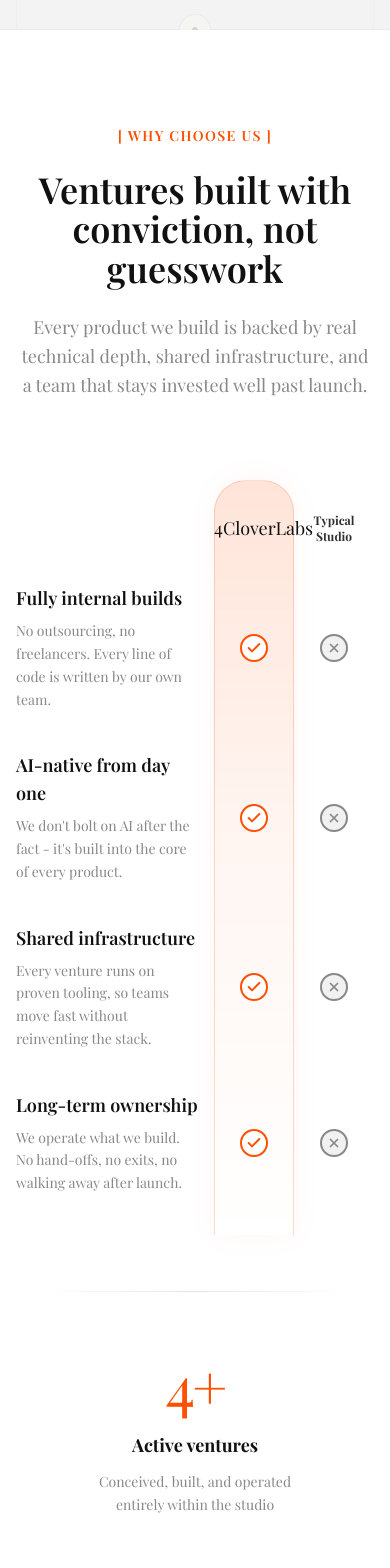
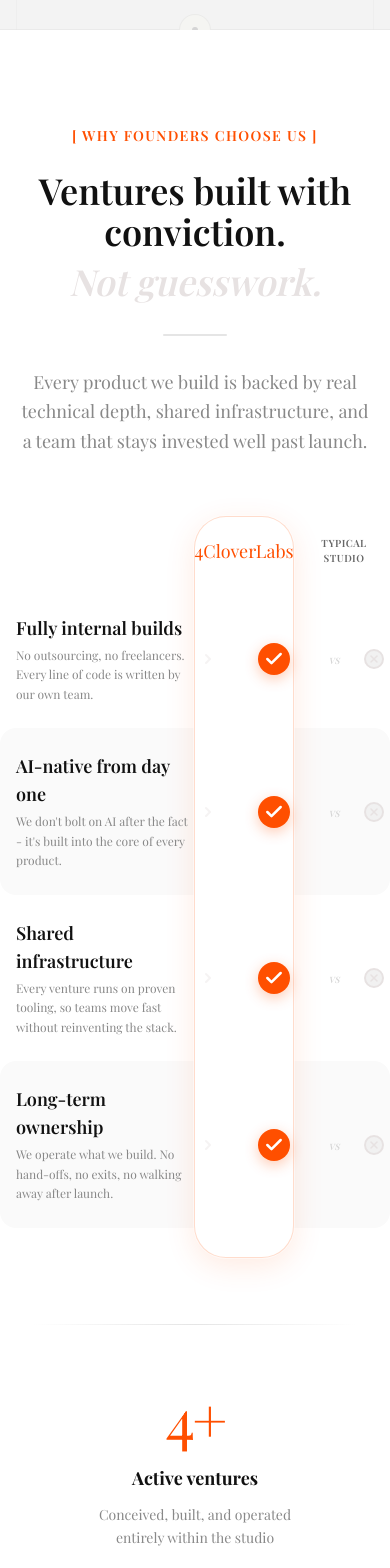
Before and after one commit to 4cloverlabs-org/4cloverlabs, a Next.js app: page / in a window 390 px wide. Shown: the part 4640-6208 px from the top of the page. Built offline with nearby package versions, Linux system fonts and the light colour scheme; a web font is replaced by a local one.

Commit message:
refactor:complete ui updated in whyus section

```diff
--- a/src/components/WhyUs.tsx
+++ b/src/components/WhyUs.tsx
@@ -3,7 +3,7 @@
 import { motion } from "framer-motion";
 
 export default function WhyUs() {
-  const sectionLabel = "[ WHY CHOOSE US ]";
+  const sectionLabel = "[ WHY FOUNDERS CHOOSE US ]";
   const sectionHeadline = "Ventures built with\nconviction, not guesswork";
   const sectionSubhead = "Every product we build is backed by real technical depth, shared infrastructure, and a team that stays invested well past launch.";
 
@@ -60,59 +60,180 @@
       <div className="relative z-10 max-w-6xl mx-auto px-4 md:px-8">
 
         {/* Header */}
-        <div className="flex flex-col items-center text-center mb-20 md:mb-32">
-          <span className="font-mono text-sm font-semibold text-[#ff4f00] tracking-widest mb-6">
+        <motion.div
+          initial="hidden"
+          whileInView="visible"
+          viewport={{ once: true, margin: "-50px" }}
+          variants={{
+            hidden: {},
+            visible: {
+              transition: { staggerChildren: 0.2 }
+            }
+          }}
+          className="flex flex-col items-center text-center mb-20 md:mb-28"
+        >
+          <motion.span
+            variants={{
+              hidden: { opacity: 0, y: -10 },
+              visible: { opacity: 1, y: 0, transition: { duration: 0.5, ease: "easeOut" } }
+            }}
+            className="font-mono text-sm font-semibold text-[#ff4f00] tracking-widest mb-6 md:mb-8 uppercase"
+          >
             {sectionLabel}
-          </span>
-          <h2 className="text-4xl md:text-5xl lg:text-6xl font-serif text-neutral-900 leading-[1.1] mb-6 max-w-3xl whitespace-pre-line">
-            {sectionHeadline}
-          </h2>
-          <p className="font-sans text-lg md:text-xl text-neutral-500 max-w-2xl mx-auto leading-relaxed">
+          </motion.span>
+
+          <motion.h2 className="text-4xl md:text-5xl lg:text-6xl font-serif text-neutral-900 leading-[1.15] mb-8 md:mb-10 max-w-4xl">
+            <motion.span
+              variants={{
+                hidden: { opacity: 0, y: 20 },
+                visible: { opacity: 1, y: 0, transition: { duration: 0.6, ease: "easeOut" } }
+              }}
+              className="block mb-2 md:mb-4"
+            >
+              Ventures built with conviction.
+            </motion.span>
+            <motion.span
+              variants={{
+                hidden: { opacity: 0, y: 20 },
+                visible: { opacity: 1, y: 0, transition: { duration: 0.6, ease: "easeOut" } }
+              }}
+              className="block text-neutral-400 italic"
+            >
+              Not guesswork.
+            </motion.span>
+          </motion.h2>
+
+          <motion.div
+            variants={{
+              hidden: { opacity: 0, scaleX: 0 },
+              visible: { opacity: 1, scaleX: 1, transition: { duration: 0.6, ease: "easeInOut" } }
+            }}
+            className="w-16 md:w-24 h-[2px] bg-neutral-200 mb-8 md:mb-10 rounded-full"
+          ></motion.div>
+
+          <motion.p
+            variants={{
+              hidden: { opacity: 0, y: 15 },
+              visible: { opacity: 1, y: 0, transition: { duration: 0.6, ease: "easeOut" } }
+            }}
+            className="font-sans text-lg md:text-xl text-neutral-500 max-w-2xl mx-auto leading-relaxed"
+          >
             {sectionSubhead}
-          </p>
-        </div>
+          </motion.p>
+        </motion.div>
 
         {/* Comparison Table */}
-        <div className="relative w-full max-w-5xl mx-auto">
+        <div className="relative w-full max-w-5xl mx-auto mt-8 md:mt-12 z-0">
 
-          {/* Background Highlight for 4CloverLabs */}
-          <div className="absolute top-0 bottom-[-40px] right-[80px] w-[80px] sm:right-[140px] sm:w-[140px] md:right-[200px] md:w-[200px] bg-gradient-to-b from-[#ff4f00]/15 via-[#ff4f00]/5 to-transparent rounded-t-[2rem] md:rounded-t-[2.5rem] border-t border-x border-[#ff4f00]/20 pointer-events-none -z-10 shadow-[0_0_30px_rgba(255,79,0,0.05)]"></div>
+          {/* Background Highlight for 4CloverLabs (Elevated Card) */}
+          {/* Sits at z-10, above the row backgrounds (z-0) but below the content (z-20) */}
+          <div className="absolute top-[-20px] bottom-[-30px] right-[80px] w-[100px] sm:right-[120px] sm:w-[180px] md:right-[140px] md:w-[280px] bg-white rounded-[2rem] shadow-[0_8px_30px_rgba(255,79,0,0.12)] border border-[#ff4f00]/20 ring-1 ring-white/50 pointer-events-none z-10"></div>
 
-          <div className="grid grid-cols-[1fr_80px_80px] sm:grid-cols-[1fr_140px_140px] md:grid-cols-[1fr_200px_200px] gap-y-10 md:gap-y-14 items-center">
+          <div className="flex flex-col w-full">
 
             {/* Table Header */}
-            <div className="col-span-1"></div>
-            <div className="text-center text-lg md:text-xl font-serif text-neutral-900 pt-8">
-              {col1}
-            </div>
-            <div className="text-center font-sans text-xs sm:text-sm md:text-base font-bold text-neutral-800 pt-8">
-              {col2}
+            <div className="flex items-center pb-6 md:pb-8">
+              <div className="flex-1"></div>
+              <div className="w-[100px] sm:w-[180px] md:w-[280px] relative z-20 text-center text-lg md:text-2xl font-serif text-[#ff4f00]">
+                {col1}
+              </div>
+              <div className="w-[20px] md:w-[40px] flex-shrink-0"></div>
+              <div className="w-[60px] sm:w-[100px] md:w-[100px] relative z-20 text-center font-sans text-[10px] sm:text-xs md:text-sm font-semibold text-neutral-600 uppercase tracking-wider">
+                {col2}
+              </div>
             </div>
 
             {/* Table Body */}
             {features.map((feature, idx) => (
-              <React.Fragment key={idx}>
-                <div className="pr-4 md:pr-12">
-                  <h4 className="text-lg md:text-xl font-medium text-neutral-900 mb-2">{feature.title}</h4>
-                  <p className="text-neutral-500 text-sm md:text-base leading-relaxed">{feature.description}</p>
-                </div>
+              <motion.div
+                key={idx}
+                initial="hidden"
+                whileInView="visible"
+                viewport={{ once: true, margin: "-50px" }}
+                variants={{
+                  hidden: {},
+                  visible: {
+                    transition: { staggerChildren: 0.15 }
+                  }
+                }}
+                className="relative flex items-center py-6 md:py-8 -mx-4 px-4 sm:-mx-8 sm:px-8 group cursor-default transition-colors duration-300"
+              >
+                {/* Row Background rendered as absolute z-0 behind the column card (z-10) */}
+                <div className={`absolute inset-0 rounded-2xl z-0 pointer-events-none transition-colors duration-300 ${idx % 2 !== 0 ? 'bg-[#FAFAFA]' : 'bg-transparent'} group-hover:bg-[#ff4f00]/5`}></div>
 
-                <div className="flex justify-center items-center">
+                <motion.div
+                  variants={{
+                    hidden: { opacity: 0, x: -20 },
+                    visible: { opacity: 1, x: 0, transition: { duration: 0.5, ease: "easeOut" } }
+                  }}
+                  className="flex-shrink-0 max-w-[180px] sm:max-w-[280px] md:max-w-sm pr-2 md:pr-4 relative z-20"
+                >
+                  <h4 className="text-lg md:text-xl font-medium text-neutral-900 mb-1 md:mb-2 transition-colors duration-300 group-hover:text-[#ff4f00]">{feature.title}</h4>
+                  <p className="text-neutral-500 text-xs sm:text-sm md:text-base leading-relaxed transition-colors duration-300 group-hover:text-neutral-700">{feature.description}</p>
+                </motion.div>
+
+                {/* Flexible Connecting Line */}
+                <motion.div
+                  variants={{
+                    hidden: { opacity: 0, scaleX: 0 },
+                    visible: { opacity: 0.4, scaleX: 1, transition: { duration: 0.5, ease: "easeInOut" } }
+                  }}
+                  style={{ originX: 0 }}
+                  className="flex-grow flex items-center relative z-20 mx-2 sm:mx-4 md:mx-6 transition-all duration-300 group-hover:opacity-80"
+                >
+                  <div className="h-[2px] w-full border-b-2 border-dashed border-neutral-300 transition-colors duration-300 group-hover:border-[#ff4f00]/50"></div>
+                  <svg className="text-neutral-400 flex-shrink-0 -ml-1 transition-colors duration-300 group-hover:text-[#ff4f00]/50" width="16" height="16" viewBox="0 0 24 24" fill="none" stroke="currentColor" strokeWidth="3" strokeLinecap="round" strokeLinejoin="round"><polyline points="9 18 15 12 9 6"></polyline></svg>
+                </motion.div>
+
+                {/* Company (4CloverLabs) */}
+                <div className="w-[100px] sm:w-[180px] md:w-[280px] flex justify-center items-center flex-shrink-0 relative z-20">
                   {feature.us && (
-                    <div className="w-7 h-7 sm:w-8 sm:h-8 rounded-full border-2 border-[#ff4f00] flex items-center justify-center text-[#ff4f00] bg-white">
-                      <svg width="16" height="16" viewBox="0 0 24 24" fill="none" stroke="currentColor" strokeWidth="3" strokeLinecap="round" strokeLinejoin="round"><polyline points="20 6 9 17 4 12"></polyline></svg>
-                    </div>
+                    <motion.div
+                      variants={{
+                        hidden: { opacity: 0, scale: 0.5 },
+                        visible: { opacity: 1, scale: 1, transition: { type: "spring", stiffness: 300, damping: 20 } }
+                      }}
+                      className="w-8 h-8 sm:w-10 sm:h-10 rounded-full bg-[#ff4f00] flex items-center justify-center text-white shadow-[0_4px_14px_rgba(255,79,0,0.3)] transition-transform duration-300 group-hover:scale-110"
+                    >
+                      <svg className="transition-transform duration-300 group-hover:scale-110 group-hover:rotate-[-5deg]" width="20" height="20" viewBox="0 0 24 24" fill="none" stroke="currentColor" strokeWidth="3" strokeLinecap="round" strokeLinejoin="round">
+                        <motion.polyline
+                          points="20 6 9 17 4 12"
+                          variants={{
+                            hidden: { pathLength: 0 },
+                            visible: { pathLength: 1, transition: { duration: 0.4, ease: "easeOut" } }
+                          }}
+                        />
+                      </svg>
+                    </motion.div>
                   )}
                 </div>
 
-                <div className="flex justify-center items-center">
+                {/* VS Divider */}
+                <motion.div
+                  variants={{
+                    hidden: { opacity: 0 },
+                    visible: { opacity: 1, transition: { duration: 0.3 } }
+                  }}
+                  className="w-[20px] md:w-[40px] flex justify-center items-center flex-shrink-0 relative z-20"
+                >
+                  <span className="text-neutral-300 font-serif italic text-xs md:text-sm transition-colors duration-300 group-hover:text-neutral-400">vs</span>
+                </motion.div>
+
+                {/* Studio (Typical Studio) */}
+                <div className="w-[60px] sm:w-[100px] md:w-[100px] flex justify-center items-center flex-shrink-0 relative z-20">
                   {!feature.them && (
-                    <div className="w-7 h-7 sm:w-8 sm:h-8 rounded-full border-2 border-neutral-500 bg-neutral-100 flex items-center justify-center text-neutral-500">
-                      <svg width="14" height="14" viewBox="0 0 24 24" fill="none" stroke="currentColor" strokeWidth="3" strokeLinecap="round" strokeLinejoin="round"><line x1="18" y1="6" x2="6" y2="18"></line><line x1="6" y1="6" x2="18" y2="18"></line></svg>
-                    </div>
+                    <motion.div
+                      variants={{
+                        hidden: { opacity: 0, scale: 0.8 },
+                        visible: { opacity: 1, scale: 1, transition: { duration: 0.3 } }
+                      }}
+                      className="w-5 h-5 sm:w-6 sm:h-6 rounded-full border-2 border-neutral-400 bg-neutral-100 flex items-center justify-center text-neutral-400 opacity-70 transition-all duration-300 group-hover:opacity-50"
+                    >
+                      <svg width="12" height="12" viewBox="0 0 24 24" fill="none" stroke="currentColor" strokeWidth="3" strokeLinecap="round" strokeLinejoin="round"><line x1="18" y1="6" x2="6" y2="18"></line><line x1="6" y1="6" x2="18" y2="18"></line></svg>
+                    </motion.div>
                   )}
                 </div>
-              </React.Fragment>
+              </motion.div>
             ))}
           </div>
         </div>
@@ -132,7 +253,7 @@
                 className="flex flex-col items-center"
               >
                 <div className="text-6xl md:text-7xl lg:text-[5.5rem] font-serif text-[#ff4f00] mb-4 tracking-tighter">
-                  {stat.value}
+                  <Counter value={stat.value} />
                 </div>
                 <div className="text-neutral-900 font-bold mb-3 text-lg md:text-xl">{stat.label}</div>
                 <div className="text-neutral-500 text-sm max-w-[220px] leading-relaxed">{stat.sublabel}</div>
@@ -145,3 +266,46 @@
     </section>
   );
 }
+
+function Counter({ value }: { value: string }) {
+  const target = parseInt(value.replace(/\D/g, ""), 10);
+  const suffix = value.replace(/[0-9]/g, "");
+
+  const [count, setCount] = React.useState(0);
+  const ref = React.useRef<HTMLSpanElement>(null);
+  const started = React.useRef(false);
+
+  React.useEffect(() => {
+    const el = ref.current;
+    if (!el) return;
+    const obs = new IntersectionObserver(
+      ([entry]) => {
+        if (entry.isIntersecting && !started.current) {
+          started.current = true;
+          const duration = 1400;
+          const steps = 60;
+          const stepVal = target / steps;
+          let cur = 0;
+          const timer = setInterval(() => {
+            cur += stepVal;
+            if (cur >= target) {
+              setCount(target);
+              clearInterval(timer);
+            } else {
+              setCount(Math.floor(cur));
+            }
+          }, duration / steps);
+        }
+      },
+      { threshold: 0.3 }
+    );
+    obs.observe(el);
+    return () => obs.disconnect();
+  }, [target]);
+
+  return (
+    <span ref={ref}>
+      {count}{suffix}
+    </span>
+  );
+}
```
